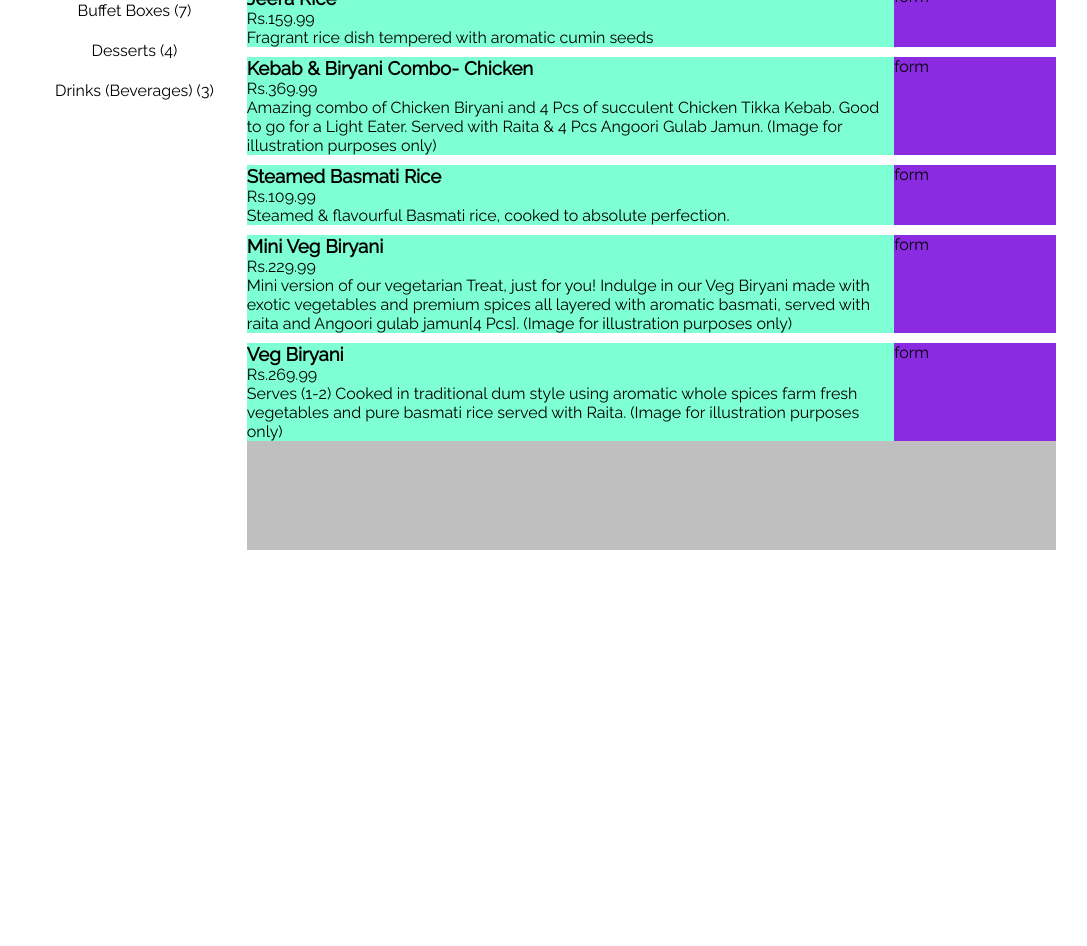
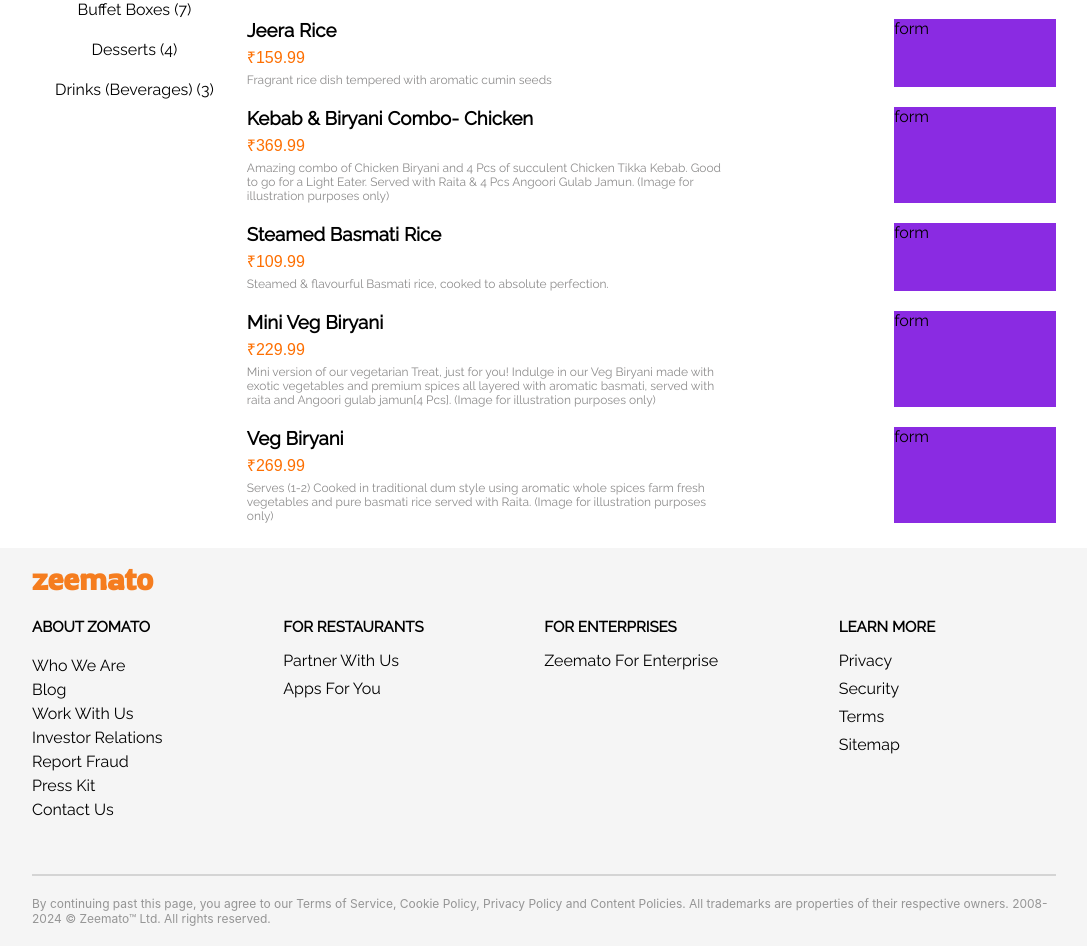
Before and after one commit to Codetraker/zeemato_practice, a React (Create React App) app: page / in a window 1280 px wide. Shown: the part 900-1846 px from the top of the page, without its empty margins (96-1183 px from the left). Before the commit the page ends 1450 px from the top, so only its background shows below. Built offline with nearby package versions, Linux system fonts and the light colour scheme; a web font is replaced by a local one.

Commit message:
footer added

```diff
--- a/src/App.js
+++ b/src/App.js
@@ -1,5 +1,6 @@
 import './App.css';
 import About from './components/Layout/AboutBar/About';
+import FooterBar from './components/Layout/FooterBar/FooterBar';
 import Header from './components/Layout/Header';
 import MealHeader from './components/Layout/MealHeader/MealHeader';
 import Meals from './components/Meals/Meals';
@@ -12,6 +13,7 @@
       <About />
       <MealHeader />
       <Meals />
+      <FooterBar />
     </>
   );
 }
--- /dev/null
+++ b/src/components/Layout/FooterBar/FooterBar.js
@@ -0,0 +1,40 @@
+import classes from './FooterBar.module.css';
+const FooterBar = props =>{
+    return (
+        <div className={classes.foot}>
+            <div className={classes.footerbox}>
+                <h1 id={classes.head1}>zeemato</h1>
+                <div id={classes.p1}>
+                    <h5>ABOUT ZOMATO</h5>
+                    <ul>Who We Are</ul>
+                    <ul>Blog</ul>
+                    <ul>Work With Us</ul>
+                    <ul>Investor Relations</ul>
+                    <ul>Report Fraud</ul>
+                    <ul>Press Kit</ul>
+                    <ul>Contact Us</ul>
+                </div>
+                <div id={classes.p2}>
+                    <h5>FOR RESTAURANTS</h5>
+                    <ul>Partner With Us</ul>
+                    <ul>Apps For You</ul>
+                </div>
+                <div id={classes.p3}>
+                    <h5>FOR ENTERPRISES</h5>
+                    <ul>Zeemato For Enterprise</ul>
+                </div>
+                <div id={classes.p4}>
+                    <h5>LEARN MORE</h5>
+                    <ul>Privacy</ul>
+                    <ul>Security</ul>
+                    <ul>Terms</ul>
+                    <ul>Sitemap</ul>
+                </div>
+            </div>
+            <div className={classes.end}>
+                By continuing past this page, you agree to our Terms of Service, Cookie Policy, Privacy Policy and Content Policies. All trademarks are properties of their respective owners. 2008-2024 © Zeemato™ Ltd. All rights reserved.
+            </div>
+        </div>
+    );
+}
+export default FooterBar;
--- /dev/null
+++ b/src/components/Layout/FooterBar/FooterBar.module.css
@@ -0,0 +1,66 @@
+.foot{
+    background-color: rgb(245, 245, 245);
+    max-width: 100%;
+}
+.footerbox{
+    padding-bottom: 50px;
+    margin-bottom: 20px;
+    margin-left: 10%;
+    margin-right: 10%;
+    display: grid;
+    grid-template-rows: 2;
+    grid-template-columns: 4;
+    border-bottom: 2px solid rgba(173, 173, 173, 0.466);
+}
+#head1{
+    grid-column: 1/5;
+    background-color: rgb(245, 245, 245);
+    color: #F57D1F;
+    font-family: 'Rowdies', sans-serif;
+    padding-bottom: 10px;
+    padding-top: 10px;
+}
+#p1{
+    grid-column: 1/2;
+    background-color: rgb(245, 245, 245);
+    display: grid;
+}
+#p2{
+    grid-column: 2/3;
+    background-color: rgb(245, 245, 245);
+    display: grid;
+    grid-template-rows: 20% 13%;
+}
+#p3{
+    grid-column: 3/4;
+    background-color: rgb(245, 245, 245);
+    display: grid;
+    grid-template-rows: 20% 13%;
+}
+#p4{
+    grid-column: 4/5;
+    background-color: rgb(245, 245, 245);
+    display: grid;
+    grid-template-rows: 20% 13% 13% 13%;
+}
+
+h5{
+    font-family: 'Raleway', sans-serif;
+    font-weight:bolder;
+    padding-top: 10px;
+    padding-bottom: 20px;
+    font-size: 15px;
+}
+ul{
+    font-family: 'Raleway', sans-serif;
+    padding-bottom: 5px;
+}
+.end{
+    padding-left: 10%;
+    padding-right: 10%;
+    padding-bottom: 20px;
+    font-size: 12px;
+    display: grid;
+    justify-content: center;
+    color: rgb(149, 149, 149);
+}
--- a/src/components/Meals/Meals.module.css
+++ b/src/components/Meals/Meals.module.css
@@ -2,7 +2,6 @@
     background-color: rgb(255, 255, 255);
     display: grid;
     grid-template-columns: 20% 80%;
-    height: 800px;
     margin-top: 5px;
     font-family: 'Raleway', sans-serif;
 }
@@ -27,6 +26,8 @@
     align-items: center;
 }
 #mealList{
-    background-color: rgb(191, 191, 191);
+    background-color: rgb(255, 255, 255);
     margin-left: 10px;
+    /* max-height: 500px;
+    overflow: scroll; */
 }
--- a/src/components/Meals/MenuList.module.css
+++ b/src/components/Meals/MenuList.module.css
@@ -5,6 +5,9 @@
     background-color: rgb(255, 255, 255);
     font-family: 'Raleway', sans-serif;
     font-size: 25px;
+    margin-bottom: 5px;
+    padding-bottom: 10px;
+    border-bottom: 1px solid rgba(142, 139, 139, 0.559);
 }
 
 .meals{
--- a/src/components/Meals/MenuSingle/DishDetail.js
+++ b/src/components/Meals/MenuSingle/DishDetail.js
@@ -1,12 +1,12 @@
 import classes from './DishDetail.module.css';
 const DishDetails = props =>{
-    const price = `Rs.${props.price.toFixed(2)}`;
+    const price = `₹${props.price.toFixed(2)}`;
     return (
         <li className={classes.dishdetailLi}>
             <div className={classes.dishdetailDiv}>
-                <h3>{props.name}</h3>
-                <div>{price}</div>
-                <div>{props.description}</div>
+                <h3 id={classes.heading3}>{props.name}</h3>
+                <div id={classes.priceDiv}>{price}</div>
+                <div id={classes.descDiv}>{props.description}</div>
             </div>
             <div className={classes.dishdetailForm}>
                 form
--- a/src/components/Meals/MenuSingle/DishDetail.module.css
+++ b/src/components/Meals/MenuSingle/DishDetail.module.css
@@ -1,11 +1,28 @@
 .dishdetailLi{
     display: grid;
-    margin-bottom: 10px;
-    grid-template-columns:80% 20%;
+    margin-bottom: 20px;
+    grid-template-columns:60% 20% 20%;
+
 }
 .dishdetailDiv{
-    background-color: aquamarine;
+    background-color: rgb(255, 255, 255);
+    grid-column: 1/2;
 }
 .dishdetailForm{
     background-color: blueviolet;
+    grid-column: 3/4;
 }
+#heading3{
+    margin-bottom: 5px;
+    font-weight: bold;
+}
+#priceDiv{
+    color: #fd6f02;
+    font-family: Arial, Helvetica, sans-serif;
+    margin-bottom: 5px;
+}
+#descDiv{
+    font-size: 12px;
+    justify-content: start;
+    color: rgb(141, 140, 140);
+}
```
